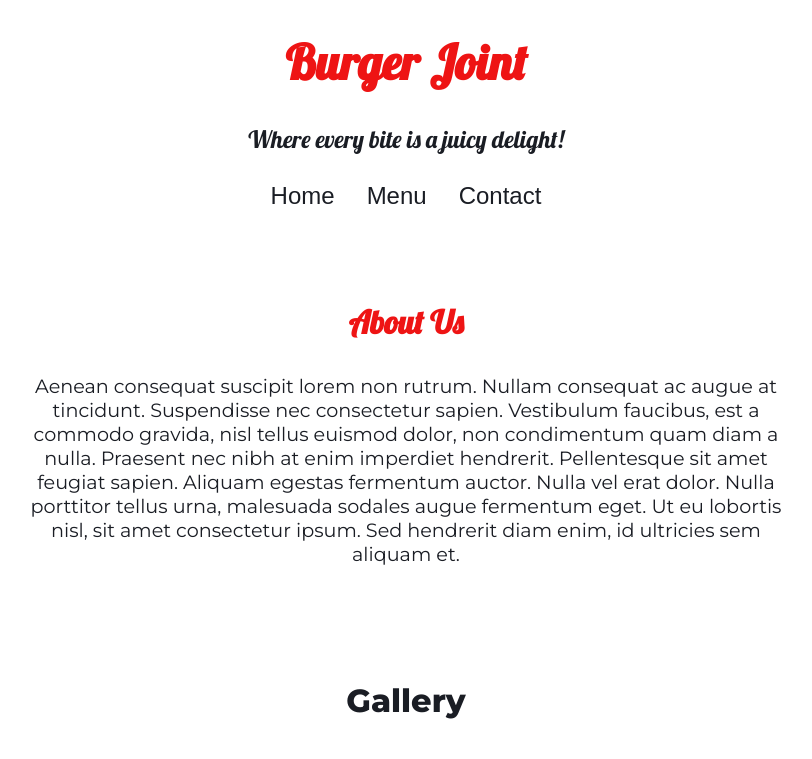
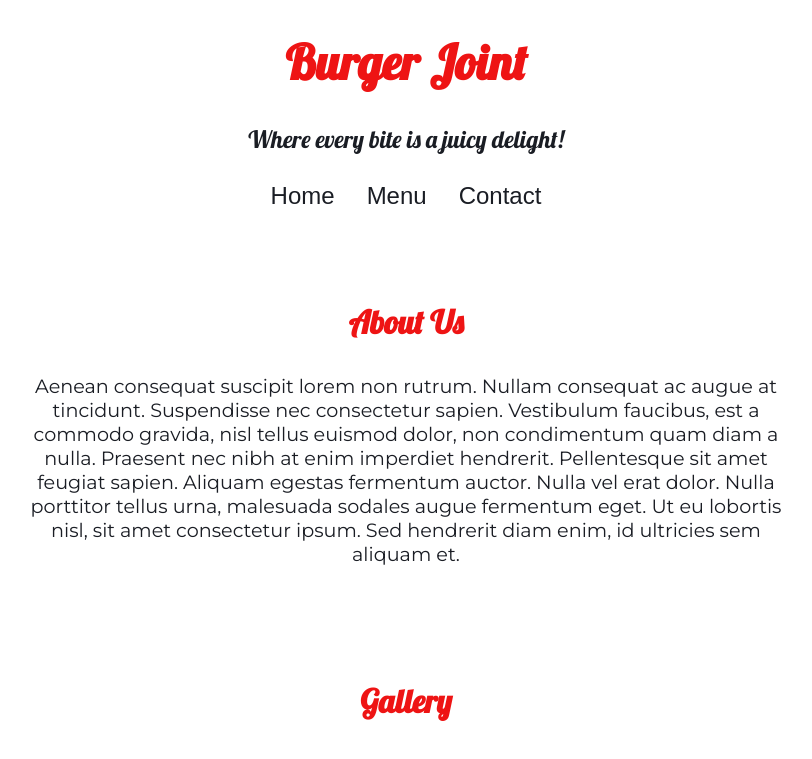
Before and after one commit to mkj-dev/top-restaurant-page, a plain HTML site: page index.html in a window 1280 px wide. Shown: the top 759 px of the page, without its empty margins (234-1046 px from the left). Drawn offline with Linux system fonts and the light colour scheme.

Commit message:
Change font family and color in #gallery h3

```diff
--- a/style.css
+++ b/style.css
@@ -68,12 +68,14 @@ body {
 /* GALLERY */
 #gallery {
     max-width: 1024px;
-    margin: 32px auto;
+    margin: 2rem auto;
     text-align: center;
 }
 
 #gallery h3 {
-    font-size: 32px;
+    font-size: 2rem;
+    color: #ee1414;
+    font-family: 'Lobster', cursive;
 }
 
 .photo {
```
